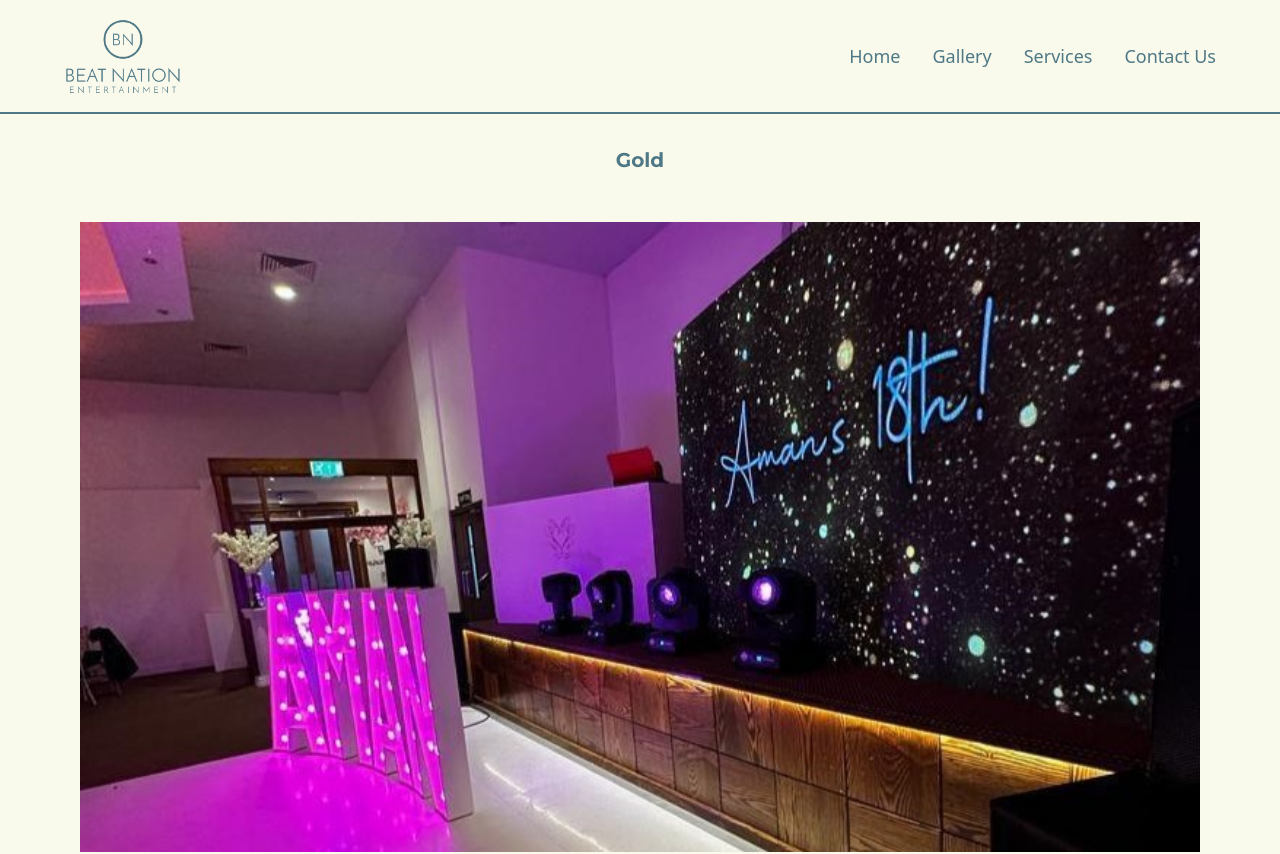
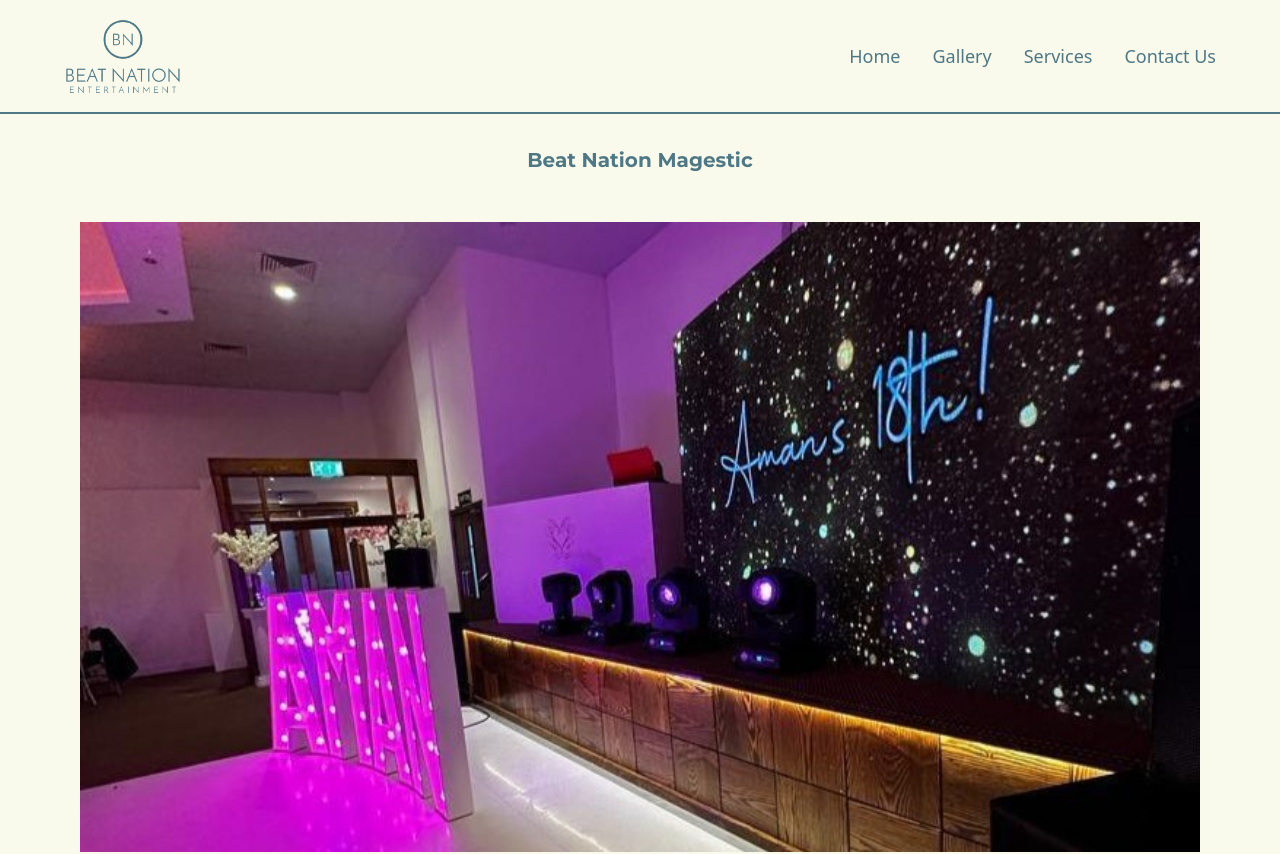
Before and after one commit to Dev-By-Nav/beatnationweb, a React (Vite) app: page /package3 in a window 1280 px wide. Shown: the top 854 px of the page. Built offline with nearby package versions, Linux system fonts and the light colour scheme.

Commit message:
Update Gold.jsx

```diff
--- a/src/Pages/Packages/Gold.jsx
+++ b/src/Pages/Packages/Gold.jsx
@@ -18,7 +18,7 @@ function Gold() {
     <div className='bg-bn-navy h-full w-full overflow-hidden'>
       <Navbar />
 
-      <h1 className="text-xl font-bold mb-4 mt-0 text-bn-gold font-montserrat flex flex-col items-center justify-center p-8">Gold</h1>
+      <h1 className="text-xl font-bold mb-4 mt-0 text-bn-gold font-montserrat flex flex-col items-center justify-center p-8">Beat Nation Magestic</h1>
 
 
       <div className='flex justify-center'>
```
